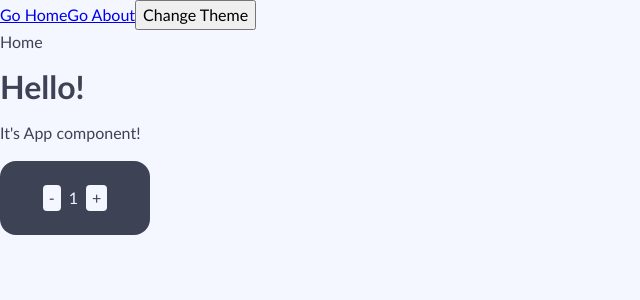
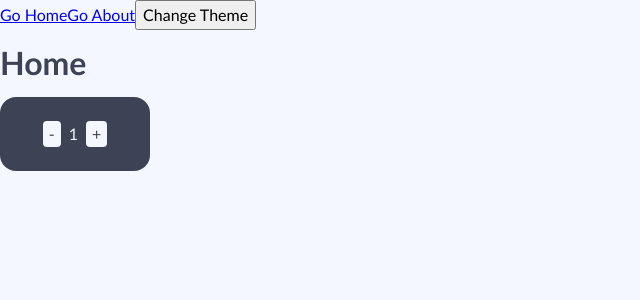
Before and after one commit to alex-kudryashov/ulbi-advanced-frontend, a React app: page / in a window 1280 px wide. Shown: the top 300 px of the page, without its empty margins (0-640 px from the left). Built offline with nearby package versions, Linux system fonts and the light colour scheme.

Commit message:
now it's 1.8 :)

```diff
--- a/src/App.tsx
+++ b/src/App.tsx
@@ -1,25 +1,19 @@
-import Counter from "./components/Counter";
 import RouterComponent from "./components/RouterComponent";
 import {Link} from "react-router-dom";
 import './styles/index.scss'
 import useTheme from "./Theme/useTheme";
+import {classNames} from "./helpers/classNames";
 
 const App = () => {
     const {theme, toggleTheme} = useTheme()
 
     return (
-        <div className={`app ${theme}`}>
+        <div className={classNames('app', {}, [theme])}>
             <Link to={'/'}>Go Home</Link>
             <Link to={'/about'}>Go About</Link>
             <button onClick={toggleTheme}>Change Theme</button>
 
             <RouterComponent />
-
-            <div>
-                <h1>Hello!</h1>
-                <p>It's App component!</p>
-            </div>
-            <Counter initial={1} />
         </div>
     );
 };
--- /dev/null
+++ b/src/helpers/classNames.ts
@@ -0,0 +1,10 @@
+type Mods = Record<string, boolean | string>
+
+export const classNames = (cls: string, mods: Mods = {}, additional: string[] = []): string =>
+    [
+        cls,
+        ...additional,
+        ...Object.entries(mods)
+            .filter(([_, value]) => Boolean(value))
+            .map(([className]) => className),
+    ].join(' ')
--- a/src/views/home/HomeView.tsx
+++ b/src/views/home/HomeView.tsx
@@ -1,9 +1,11 @@
 import React from 'react';
+import Counter from "../../components/Counter";
 
 const HomeView = () => {
     return (
         <div>
-            Home
+            <h1>Home</h1>
+            <Counter initial={1} />
         </div>
     );
 };
```
Also changed, not shown: 2 other files (tests, documents, lock files or other folders).
